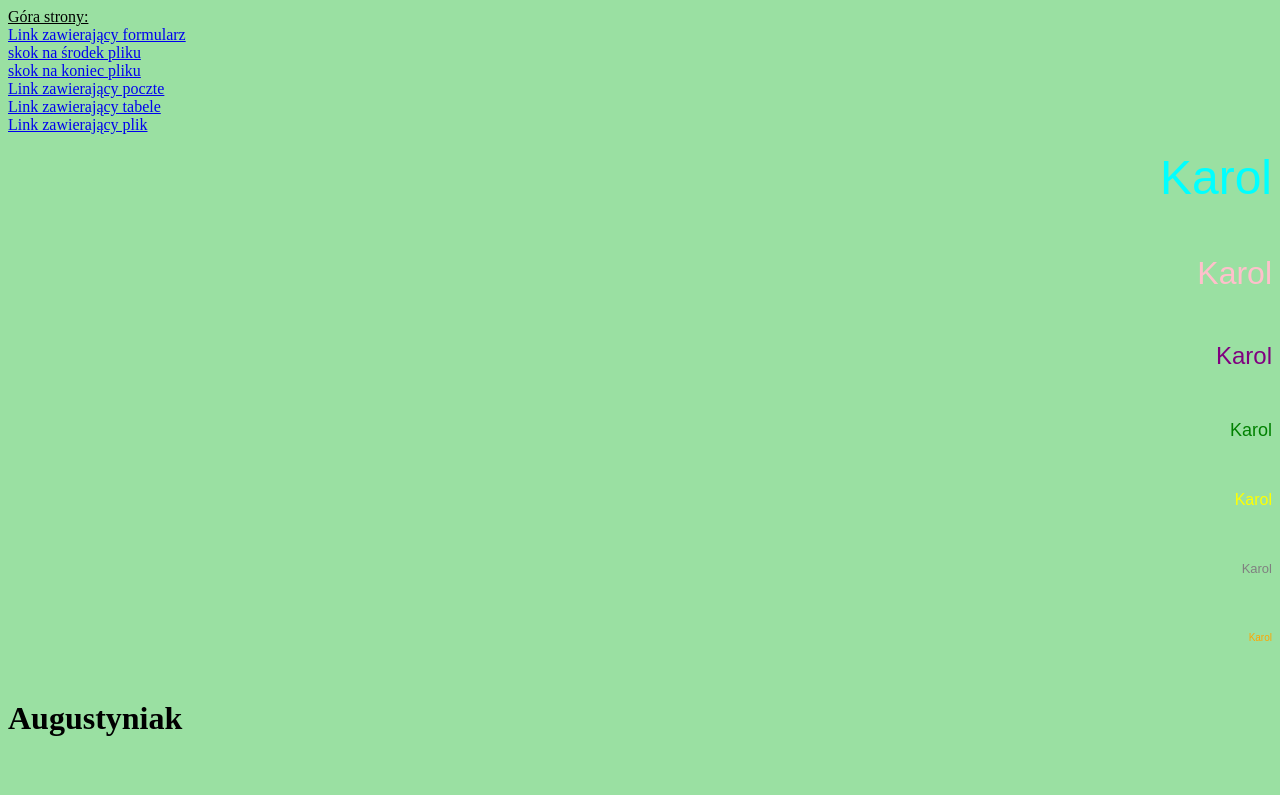
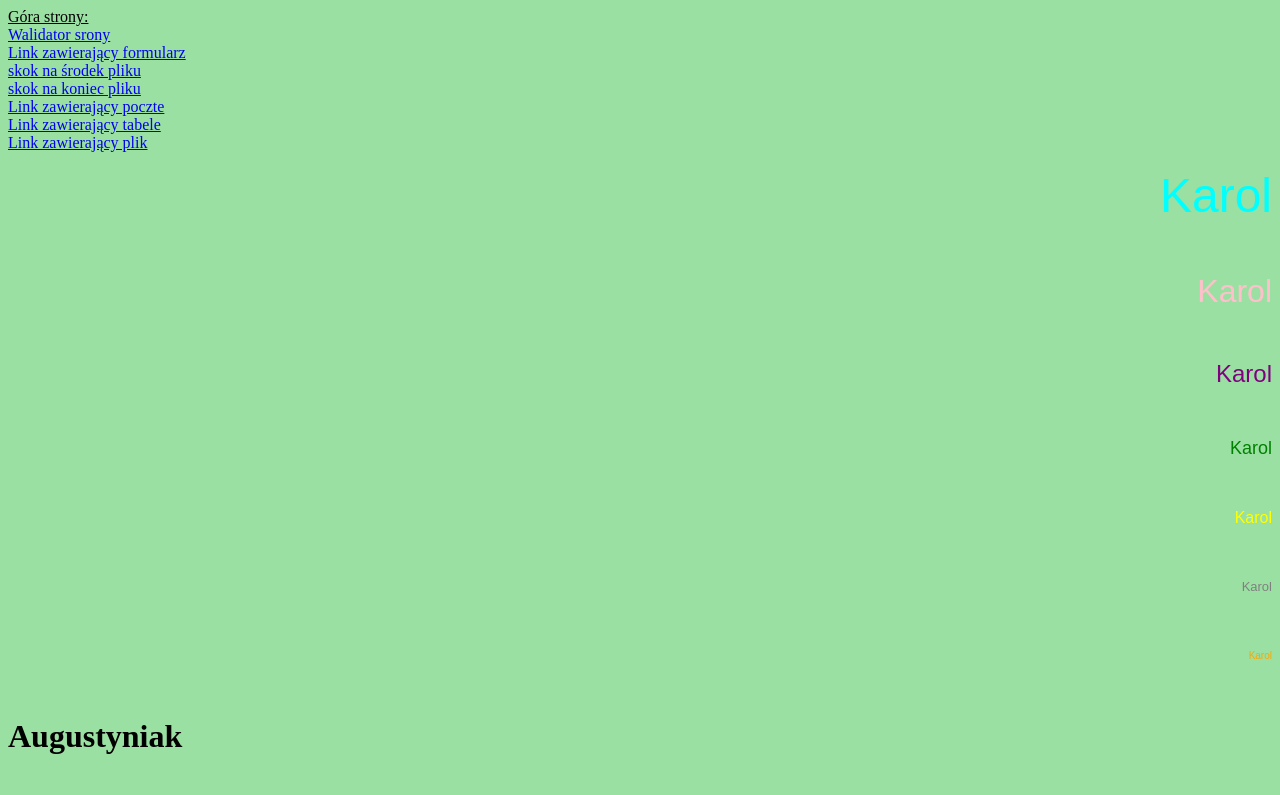
Before and after one commit to Rapteusz/MineStrona, a plain HTML site: page Index.html in a window 1280 px wide. Shown: the top 795 px of the page. Drawn offline with Linux system fonts and the light colour scheme.

Commit message:
Update Index.html

```diff
--- a/Index.html
+++ b/Index.html
@@ -1,6 +1,6 @@
 <!DOCTYPE html>
     <html lang="pl-PL">
-    <html>
+<html>
      <head>
          <meta charset="utf-8">
                <title> Augustyniak Karol </title>
@@ -8,6 +8,7 @@
 		<body bgcolor="#9AE0A2"> </body>
 <body>
 <A NAME="punkt_góra"><u>Góra strony:</u></A><br>
+	<A HREF="Walidacja_.html"> Walidator srony </A> <br>
 	<A HREF="formularz_.html"> Link zawierający formularz </A> <br>
 	<A HREF="#punkt_środek"> skok na środek pliku</A> <br>
 	<A HREF="#punkt_koniec"> skok na koniec pliku</A> <br>
```
